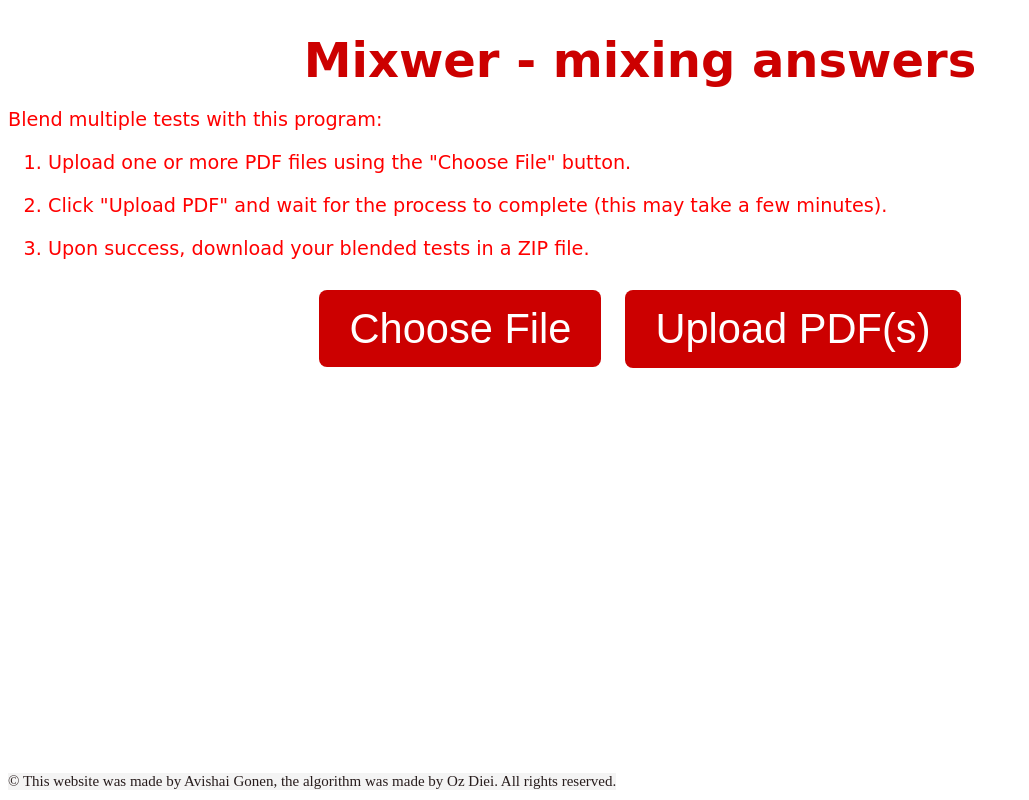
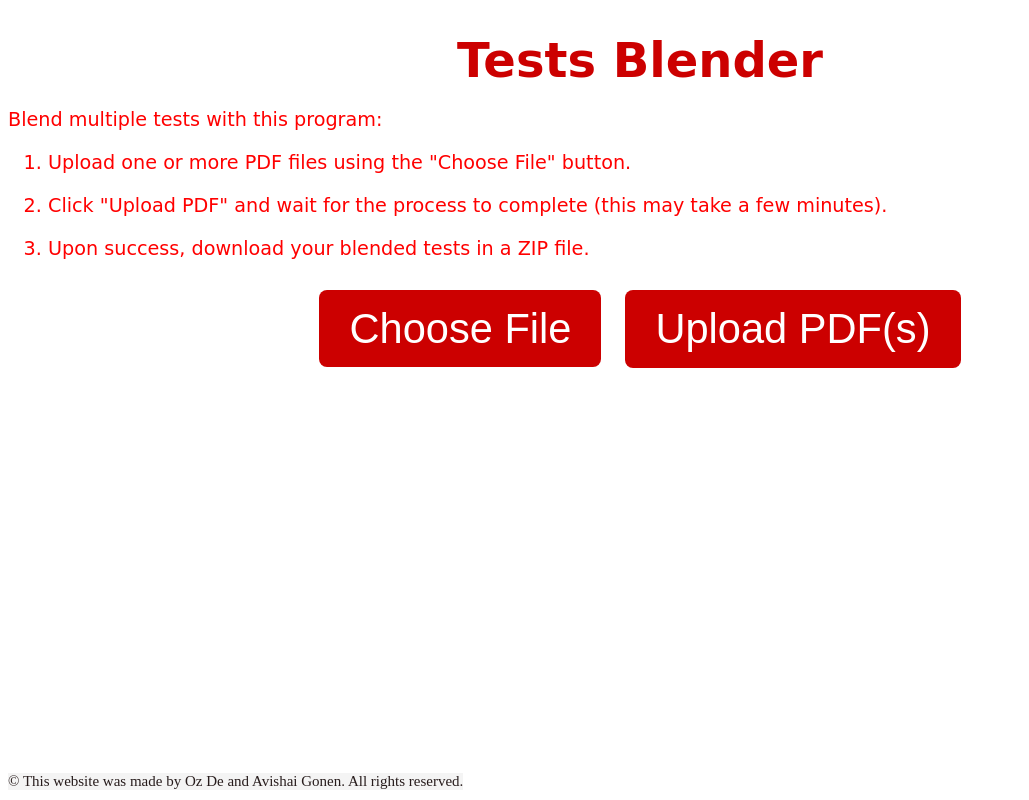
Before and after one commit to avishaigonen123/TestsShuffler, a Python web app: template server/templates/index.html in a window 1280 px wide. Shown: the whole page, without its empty margins (0-1029 px from the left). Run offline with Jinja, Linux system fonts and the light colour scheme; the template is opened without the code that fills it, so the values that code supplies are empty.

Commit message:
Revert "change title and copyrights"
This reverts commit dbfefd51e18b36e364affeeb9181aa8ab9c481c6.

```diff
--- a/server/templates/index.html
+++ b/server/templates/index.html
@@ -11,7 +11,7 @@
 </head>
 <body>
 
-    <h1 class="text title">Mixwer - mixing answers</h1>
+    <h1 class="text title">Tests Blender</h1>
 
    <p class="text description">
     Blend multiple tests with this program:
@@ -41,7 +41,7 @@
 
     <!-- Add copyrights at the bottom of the page -->
     <footer>
-        <p class="text copyright">&copy; This website was made by Avishai Gonen, the algorithm was made by Oz Diei. All rights reserved.</p>
+        <p class="text copyright">&copy; This website was made by Oz De and Avishai Gonen. All rights reserved.</p>
     </footer>
 
     <script src="{{ url_for('static', filename='script.js') }}"></script>
```
